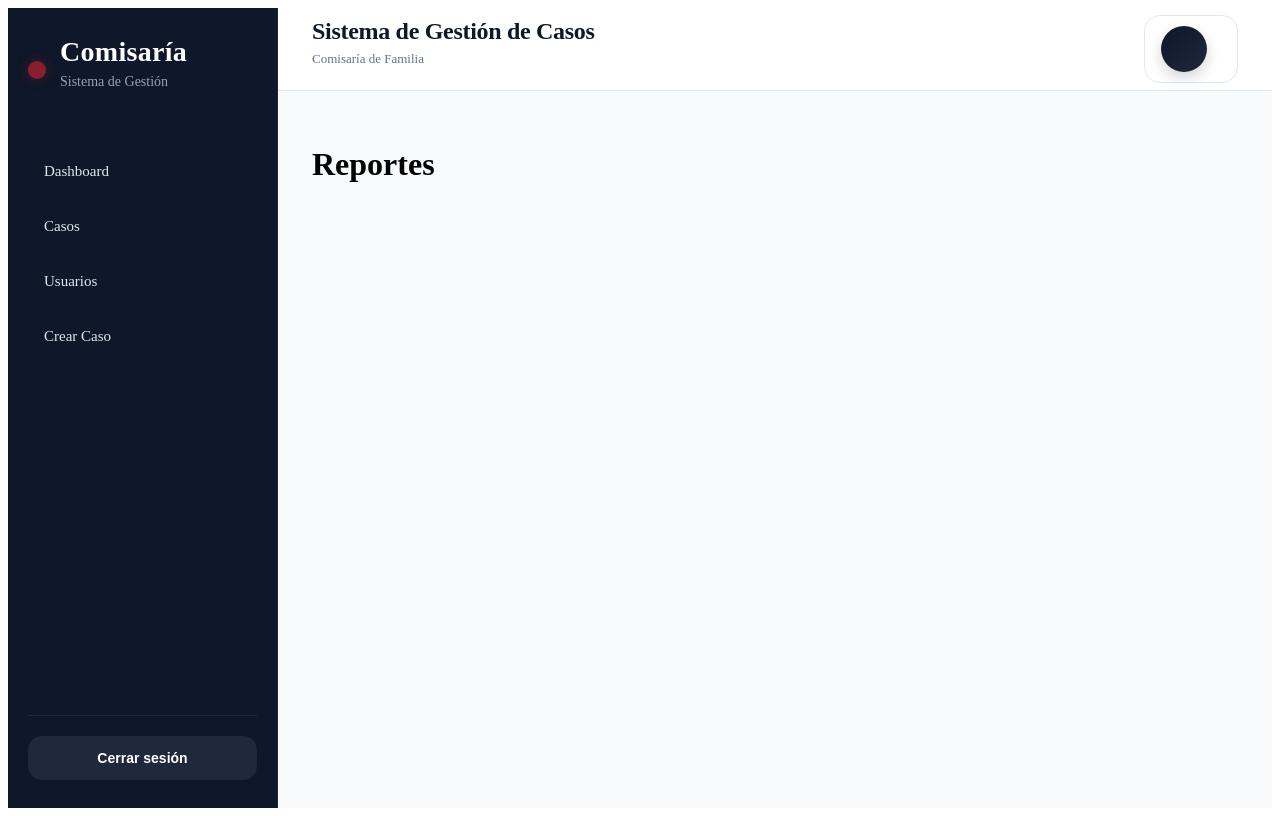
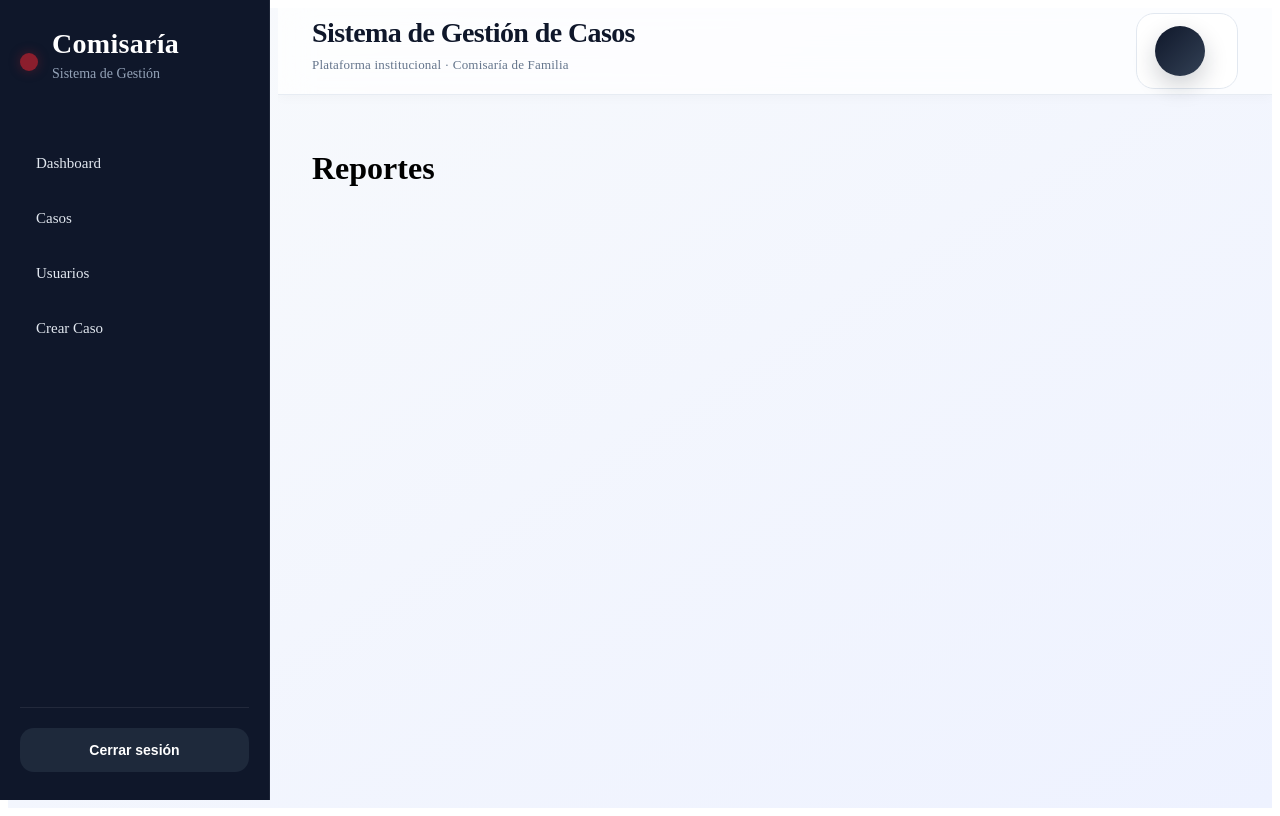
Before and after one commit to Juanotagua/gestion-comisaria, a React (Vite) app in the folder frontend-comisaria/: page /reportes in a window 1280 px wide. Built offline with nearby package versions, Linux system fonts and the light colour scheme.

Commit message:
Vista principal movil

```diff
--- a/frontend-comisaria/src/components/Layout.jsx
+++ b/frontend-comisaria/src/components/Layout.jsx
@@ -5,6 +5,9 @@ function Layout({ children }) {
   const usuario = JSON.parse(
     localStorage.getItem('usuario')
   )
+
+  const isMobile =
+    window.innerWidth <= 768
 
   return (
 
@@ -14,7 +17,12 @@ function Layout({ children }) {
       <Sidebar />
 
       {/* CONTENIDO */}
-      <div style={content}>
+      <div style={{
+        ...content,
+        marginLeft: isMobile
+          ? '0px'
+          : '270px'
+      }}>
 
         {/* HEADER */}
         <header style={header}>
@@ -27,7 +35,7 @@ function Layout({ children }) {
             </h2>
 
             <p style={subtitle}>
-              Comisaría de Familia
+              Plataforma institucional · Comisaría de Familia
             </p>
 
           </div>
@@ -37,19 +45,29 @@ function Layout({ children }) {
             style={userBox}
 
             onMouseEnter={(e) => {
+
               e.currentTarget.style.transform =
-                'translateY(-1px)'
+                'translateY(-2px)'
 
               e.currentTarget.style.boxShadow =
-                '0 8px 20px rgba(0,0,0,0.06)'
+                '0 12px 28px rgba(15,23,42,0.10)'
+
+              e.currentTarget.style.border =
+                '1px solid rgba(59,130,246,0.15)'
+
             }}
 
             onMouseLeave={(e) => {
+
               e.currentTarget.style.transform =
                 'translateY(0px)'
 
               e.currentTarget.style.boxShadow =
                 'none'
+
+              e.currentTarget.style.border =
+                '1px solid #E2E8F0'
+
             }}
           >
 
@@ -88,92 +106,132 @@ function Layout({ children }) {
 
 }
 
-/* ESTILOS */
+/* =========================
+   ESTILOS
+========================= */
 
 const container = {
   display: 'flex',
   minHeight: '100vh',
-  background: '#F8FAFC'
+  background:
+    'linear-gradient(to bottom right, #F8FAFC, #EEF2FF)'
 }
 
 const content = {
   flex: 1,
   display: 'flex',
   flexDirection: 'column',
-  overflow: 'hidden'
+  overflow: 'hidden',
+  transition: '0.3s ease'
 }
 
 const header = {
-  minHeight: '82px',
-  background: 'rgba(255,255,255,0.92)',
-  backdropFilter: 'blur(10px)',
-  borderBottom: '1px solid #E2E8F0',
+  minHeight: '86px',
+
+  background:
+    'rgba(255,255,255,0.75)',
+
+  backdropFilter: 'blur(16px)',
+
+  borderBottom:
+    '1px solid rgba(226,232,240,0.8)',
+
   display: 'flex',
   alignItems: 'center',
   justifyContent: 'space-between',
+
   padding: '0 34px',
+
   position: 'sticky',
   top: 0,
-  zIndex: 50
+  zIndex: 50,
+
+  boxShadow:
+    '0 2px 12px rgba(15,23,42,0.03)'
 }
 
 const title = {
-  fontSize: '24px',
-  fontWeight: '700',
+  fontSize: '28px',
+  fontWeight: '800',
   color: '#0F172A',
   margin: 0,
-  letterSpacing: '-0.3px'
+  letterSpacing: '-0.6px'
 }
 
 const subtitle = {
   fontSize: '13px',
   color: '#64748B',
-  marginTop: '6px'
+  marginTop: '8px',
+  letterSpacing: '0.2px'
 }
 
 const userBox = {
   display: 'flex',
   alignItems: 'center',
   gap: '14px',
-  background: '#FFFFFF',
-  padding: '10px 16px',
-  borderRadius: '16px',
-  border: '1px solid #E2E8F0',
-  transition: '0.2s ease',
+
+  background:
+    'rgba(255,255,255,0.92)',
+
+  padding: '12px 18px',
+
+  borderRadius: '18px',
+
+  border:
+    '1px solid #E2E8F0',
+
+  transition: '0.25s ease',
+
   cursor: 'default'
 }
 
 const avatar = {
-  width: '46px',
-  height: '46px',
+  width: '50px',
+  height: '50px',
+
   borderRadius: '50%',
-  background: 'linear-gradient(135deg, #0F172A, #1E293B)',
+
+  background:
+    'linear-gradient(135deg, #0F172A, #334155)',
+
   color: 'white',
+
   display: 'flex',
   alignItems: 'center',
   justifyContent: 'center',
+
   fontWeight: '700',
-  fontSize: '17px',
-  boxShadow: '0 6px 14px rgba(15,23,42,0.18)'
+  fontSize: '18px',
+
+  boxShadow:
+    '0 10px 24px rgba(15,23,42,0.20)'
 }
 
 const userName = {
-  fontWeight: '600',
+  fontWeight: '700',
   color: '#0F172A',
-  fontSize: '14px'
+  fontSize: '14px',
+  letterSpacing: '0.2px'
 }
 
 const userRole = {
   fontSize: '12px',
   color: '#64748B',
-  marginTop: '3px',
+  marginTop: '4px',
   textTransform: 'capitalize'
 }
 
 const main = {
   flex: 1,
-  padding: '34px',
-  overflowY: 'auto'
+
+  padding:
+    window.innerWidth <= 768
+      ? '20px'
+      : '34px',
+
+  overflowY: 'auto',
+
+  transition: '0.3s ease'
 }
 
 export default Layout
--- a/frontend-comisaria/src/components/Sidebar.jsx
+++ b/frontend-comisaria/src/components/Sidebar.jsx
@@ -1,6 +1,9 @@
 import { useNavigate, useLocation } from 'react-router-dom'
 
-function Sidebar() {
+function Sidebar({
+  mobileOpen,
+  setMobileOpen
+}) {
 
   const navigate = useNavigate()
   const location = useLocation()
@@ -26,7 +29,26 @@ function Sidebar() {
 
   return (
 
-    <div style={sidebar}>
+  <>
+
+    {mobileOpen && (
+      <div
+        onClick={() => setMobileOpen(false)}
+        style={overlay}
+      />
+    )}
+
+    <div
+      style={{
+        ...sidebar,
+        transform:
+          window.innerWidth <= 768
+            ? mobileOpen
+              ? 'translateX(0)'
+              : 'translateX(-100%)'
+            : 'translateX(0)'
+      }}
+    >
 
       {/* TOP */}
       <div>
@@ -135,7 +157,7 @@ function Sidebar() {
       </div>
 
     </div>
-
+</>
   )
 
 }
@@ -152,7 +174,13 @@ const sidebar = {
   flexDirection: 'column',
   justifyContent: 'space-between',
   boxSizing: 'border-box',
-  borderRight: '1px solid rgba(255,255,255,0.06)'
+  borderRight: '1px solid rgba(255,255,255,0.06)',
+  position: 'fixed',
+left: 0,
+top: 0,
+zIndex: 999,
+transition: '0.3s ease',
+
 }
 
 const logoContainer = {
@@ -233,5 +261,14 @@ const logoutButton = {
   cursor: 'pointer',
   transition: '0.2s ease'
 }
+const overlay = {
+  position: 'fixed',
+  top: 0,
+  left: 0,
+  width: '100%',
+  height: '100%',
+  background: 'rgba(0,0,0,0.5)',
+  zIndex: 998
+}
 
 export default Sidebar
```
